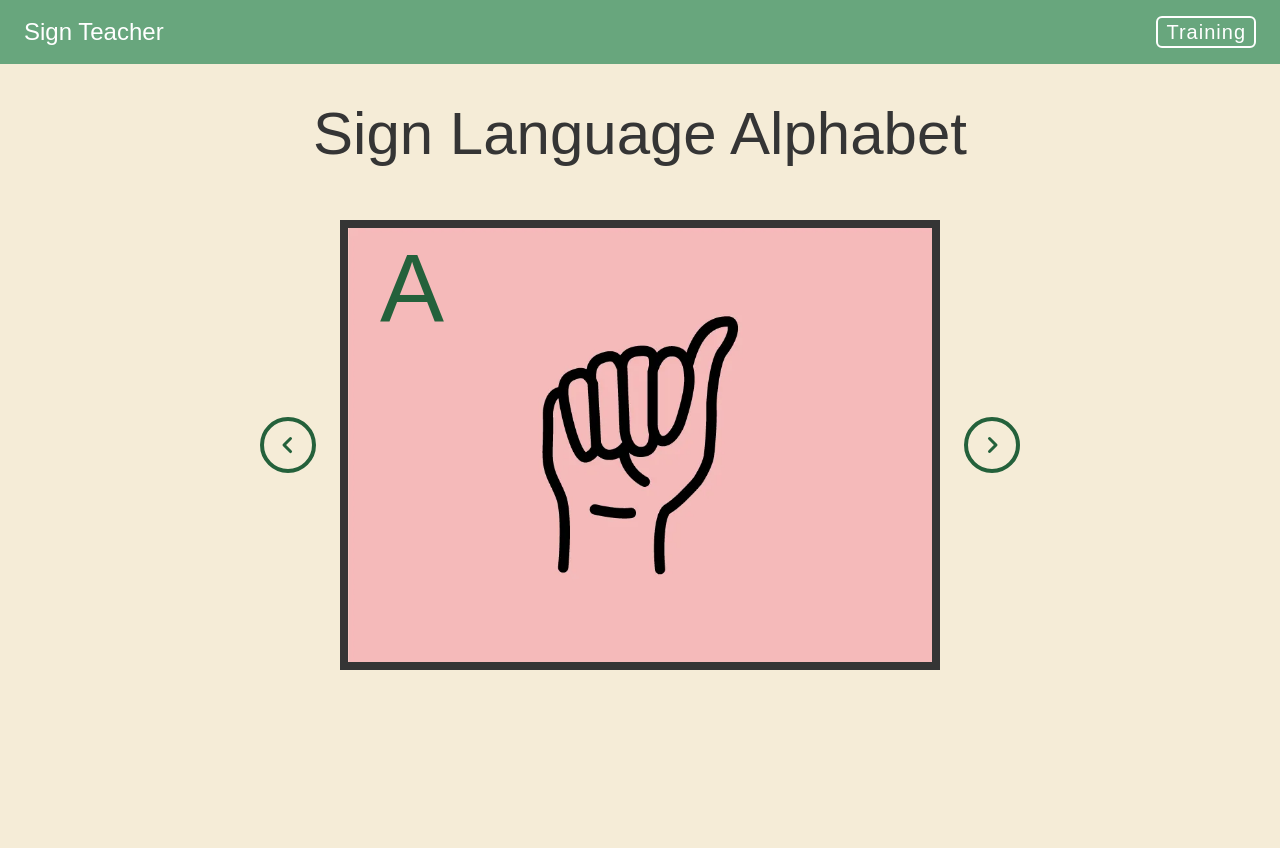
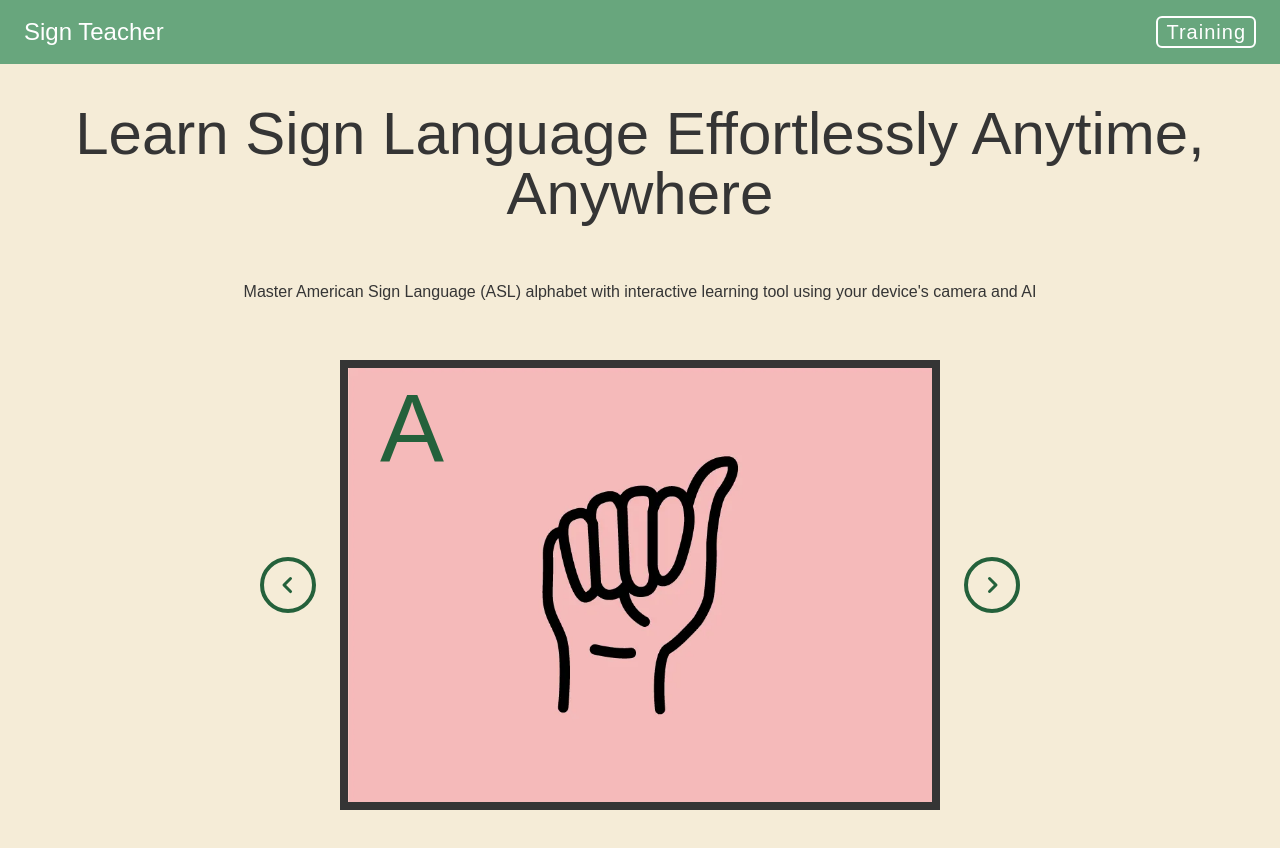
Before and after one commit to anttiromppanen/sign-language-teacher, a Next.js app: page / in a window 1280 px wide. Shown: the top 848 px of the page. Built offline with nearby package versions, Linux system fonts and the light colour scheme; a web font is replaced by a local one.

Commit message:
update landing page text

```diff
--- a/src/app/page.tsx
+++ b/src/app/page.tsx
@@ -7,8 +7,12 @@ export default function Home() {
     <div>
       <div className="flex flex-col gap-y-14 items-center h-screen w-full text-center px-8">
         <h1 className="text-4xl sm:text-5xl md:text-6xl mt-10 text-foreground">
-          Sign Language Alphabet
+          Learn Sign Language Effortlessly Anytime, Anywhere
         </h1>
+        <h2>
+          Master American Sign Language (ASL) alphabet with interactive learning
+          tool using your device&apos;s camera and AI
+        </h2>
         <GestureSlideshow />
       </div>
     </div>
```
